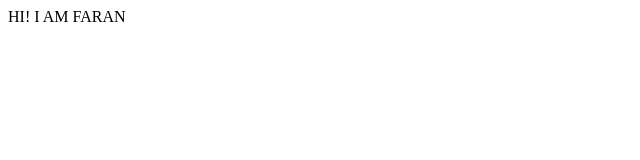
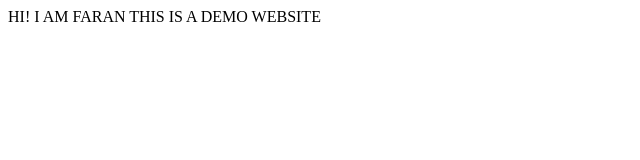
Before and after one commit to faranahmad293/faranahmad.com, a plain HTML site: page index.html in a window 1280 px wide. Shown: the whole page, without its empty margins (0-640 px from the left). Drawn offline with Linux system fonts and the light colour scheme.

Commit message:
docs: update about body

```diff
--- a/index.html
+++ b/index.html
@@ -8,5 +8,7 @@
 </head>
 <body>
     HI! I AM FARAN
+
+    THIS IS A DEMO WEBSITE
 </body>
 </html>
```
